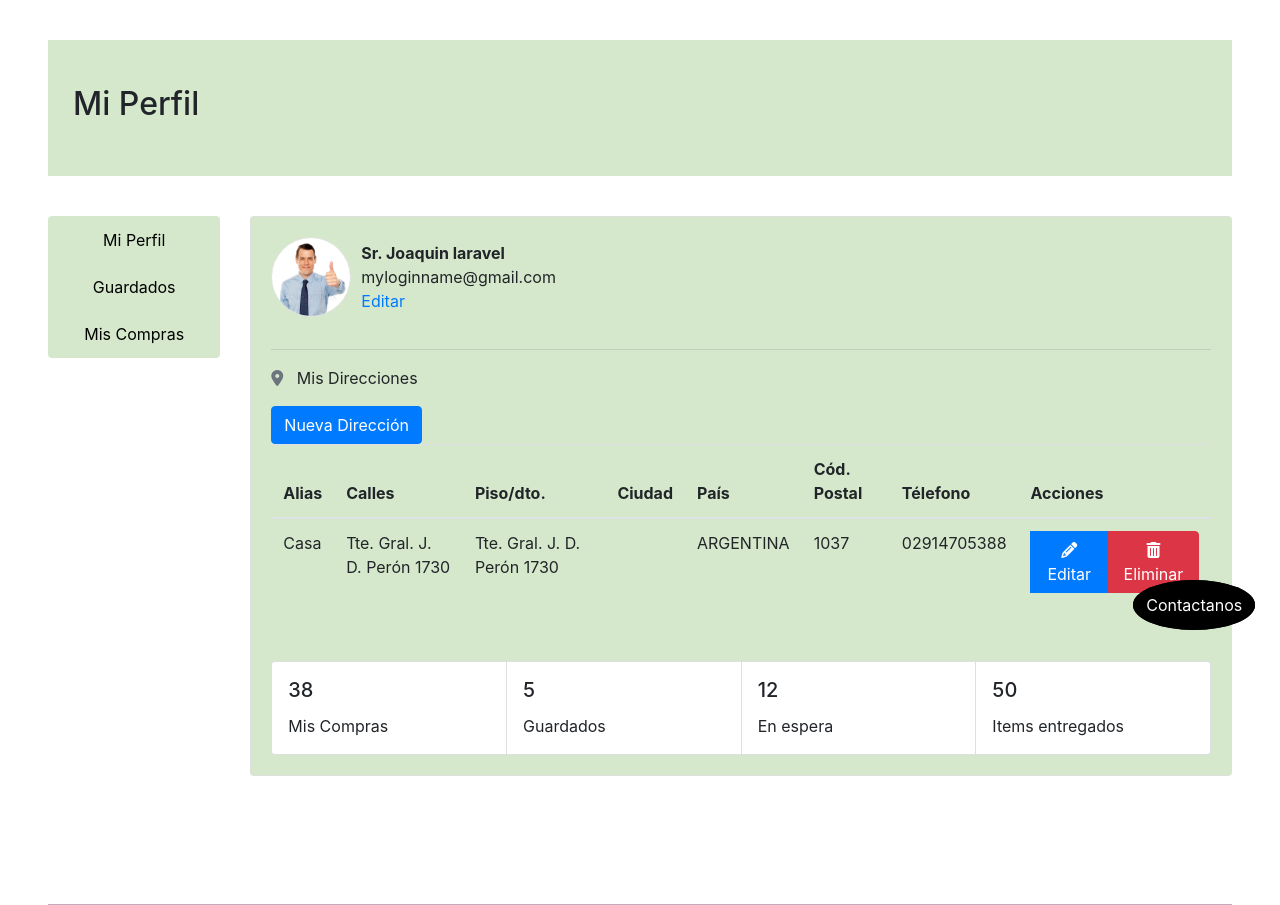
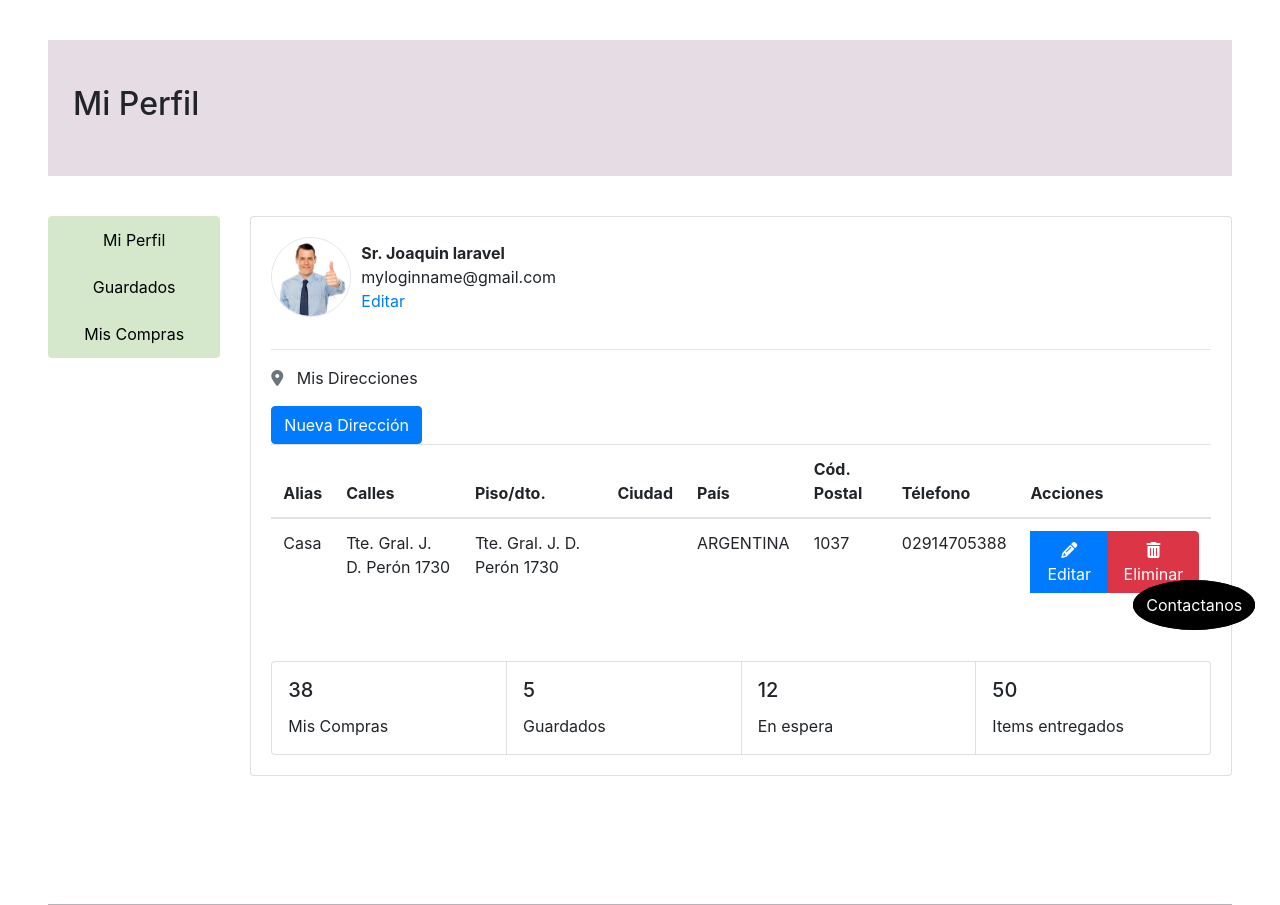
Before and after one commit to facucarrizo/e-commerce-6, a PHP site: page /usuario.php in a window 1280 px wide. Shown: the part 160-1065 px from the top of the page. Run offline with PHP 8.4, Linux system fonts and the light colour scheme; some libraries are stand-ins or nearby versions.

Commit message:
232 style /192 myaccount

```diff
--- a/Integrador/css/myaccount.css
+++ b/Integrador/css/myaccount.css
@@ -190,9 +190,7 @@ figure {
 /* css USUARIO */
 
 a:hover {
-	color: #28a745 !important;
 	text-decoration: none !important;
-	font-weight: 500 !important;
 }
 .list-group-item {
 	color: black;
@@ -205,9 +203,9 @@ a:hover {
 	background-color: #b9e8c4 !important;
 }
 
-.card-account {
+/* .card-account {
 	background-color: #d5e8cb;
-}
+} */
 
 .fa-user:hover {
 	color: #d5e8cb;
--- a/Integrador/css/style.css
+++ b/Integrador/css/style.css
@@ -231,6 +231,7 @@ nav.navbar {
 }
 .card-account:hover {
 	color: #28a745 !important;
+	font-weight: 500 !important;
 }
 a:hover {
 	text-decoration: none;
```
